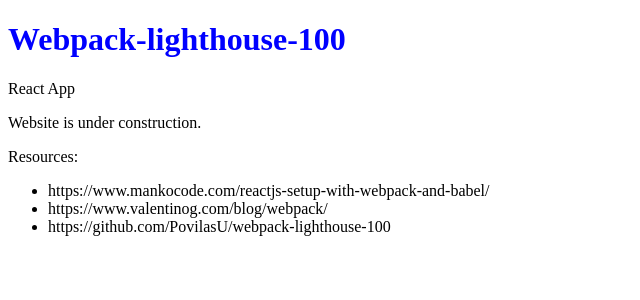
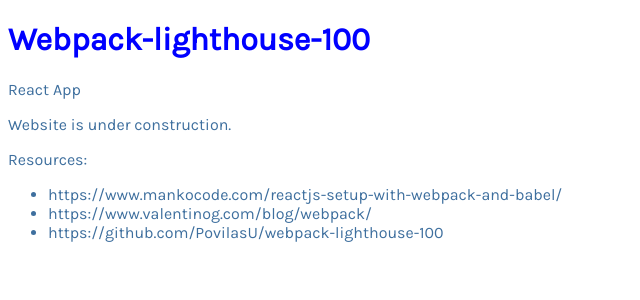
Before and after one commit to PovilasU/webpack-lighthouse-100, a React app: page / in a window 1280 px wide. Shown: the top 300 px of the page, without its empty margins (0-640 px from the left). Built offline with nearby package versions, Linux system fonts and the light colour scheme.

Commit message:
installed SASS

```diff
--- a/package.json
+++ b/package.json
@@ -25,6 +25,8 @@
     "css-loader": "^5.0.2",
     "file-loader": "^6.2.0",
     "html-webpack-plugin": "^5.2.0",
+    "sass": "^1.32.8",
+    "sass-loader": "^11.0.1",
     "style-loader": "^2.0.0",
     "webpack": "^5.23.0",
     "webpack-cli": "^4.5.0",
--- a/src/index.js
+++ b/src/index.js
@@ -2,7 +2,7 @@
 
 import React from 'react';
 import ReactDOM from 'react-dom';
-import './style.css';
+import './style.scss';
 import App from './App';
 
 ReactDOM.render(<App />, document.getElementById('root'));
--- a/src/style.css
+++ /dev/null
@@ -1,3 +0,0 @@
-h1 {
-  color: blue;
-}
--- /dev/null
+++ b/src/style.scss
@@ -0,0 +1,13 @@
+@import url('https://fonts.googleapis.com/css?family=Karla:weight@400;700&display=swap');
+
+$font: 'Karla', sans-serif;
+$primary-color: #3e6f9e;
+
+body {
+  font-family: $font;
+  color: $primary-color;
+}
+
+h1 {
+  color: blue;
+}
--- a/webpack.common.js
+++ b/webpack.common.js
@@ -21,8 +21,8 @@
         use: 'babel-loader',
       },
       {
-        test: /\.css$/,
-        use: ['style-loader', 'css-loader'],
+        test: /\.scss$/,
+        use: ['style-loader', 'css-loader', 'sass-loader'],
       },
       {
         test: /\.(svg|png|jpg|gif)$/,
```
Also changed, not shown: 1 other file (tests, documents, lock files or other folders).
